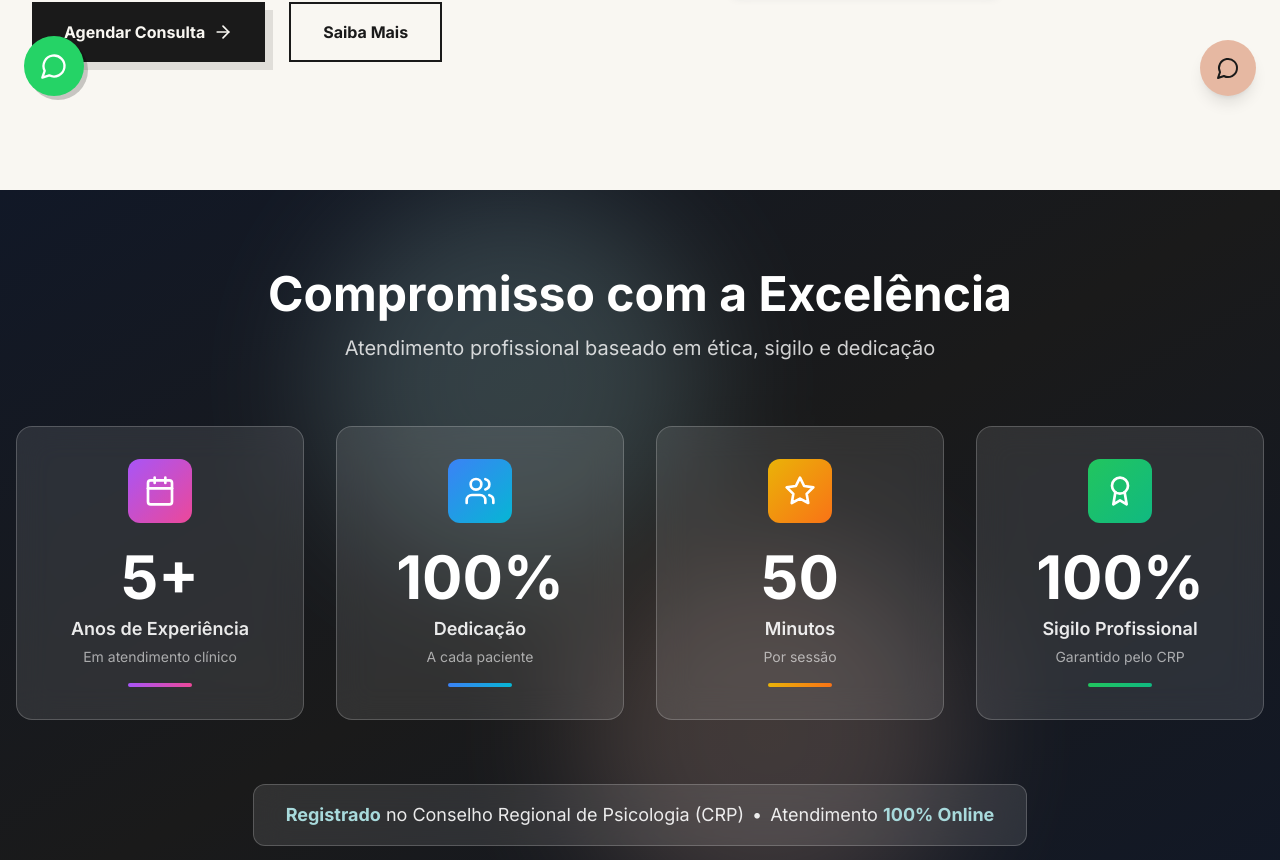
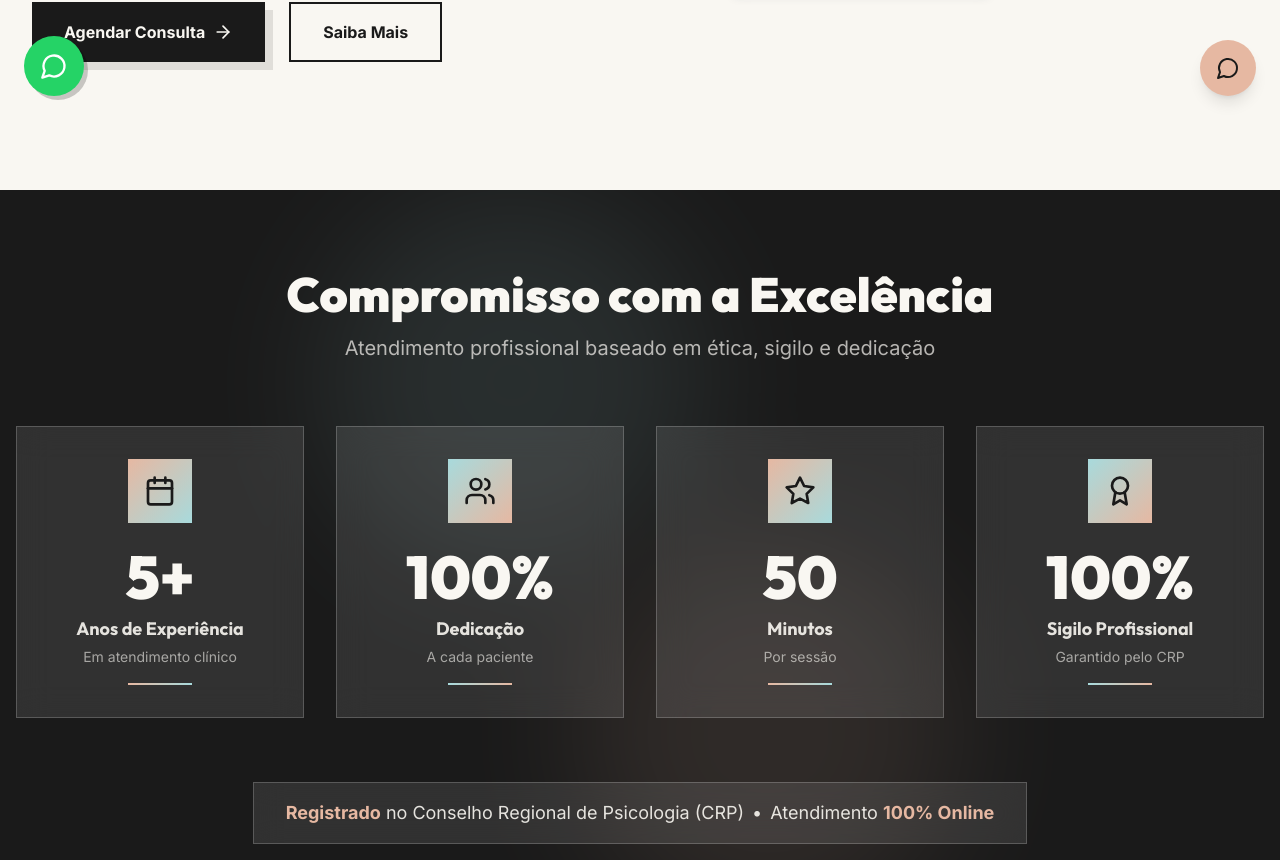
Before and after one commit to wellington86333/Meusitepsi, a React (Vite) app: page / in a window 1280 px wide. Shown: the part 680-1540 px from the top of the page. Built offline with nearby package versions, Linux system fonts and the light colour scheme.

Commit message:
Atualizando o site

```diff
--- a/src/components/Footer.jsx
+++ b/src/components/Footer.jsx
@@ -61,7 +61,7 @@ const Footer = () => {
                     </div>
                 </div>
 
-                <div className="border-t border-white/10 pt-8 text-center text-sm text-gray-600 flex flex-col md:flex-row justify-between items-center">
+                <div className="border-t border-white/10 pt-8 text-center text-sm text-bg/60 flex flex-col md:flex-row justify-between items-center">
                     <p>&copy; {new Date().getFullYear()} Wellington Brito Psicologia.</p>
                     <p className="mt-2 md:mt-0">Desenvolvido com <span className="text-red-500">❤</span> e Psicanálise.</p>
                 </div>
--- a/src/components/Services.jsx
+++ b/src/components/Services.jsx
@@ -14,7 +14,7 @@ const Services = () => {
     }));
 
     return (
-        <section id="services" className="py-24 bg-bg">
+        <section id="services" className="py-24 bg-surface">
             <div className="max-w-7xl mx-auto px-4 sm:px-6 lg:px-8">
                 <div className="text-center max-w-3xl mx-auto mb-20">
                     <motion.span
@@ -51,11 +51,11 @@ const Services = () => {
                             viewport={{ once: true }}
                             transition={{ duration: 0.5, delay: index * 0.1 }}
                             whileHover={{ y: -5 }}
-                            className="bg-surface p-8 border-2 border-primary/5 hover:border-secondary transition-all duration-300 group relative overflow-hidden"
+                            className="bg-bg p-8 border-2 border-primary/5 hover:border-secondary transition-all duration-300 group relative overflow-hidden"
                         >
                             <div className="absolute top-0 right-0 w-20 h-20 bg-secondary/5 rounded-bl-full -mr-10 -mt-10 transition-all group-hover:bg-secondary/20"></div>
 
-                            <div className="w-14 h-14 bg-primary/5 rounded-none flex items-center justify-center text-primary mb-6 group-hover:bg-primary group-hover:text-bg transition-colors duration-300">
+                            <div className="w-14 h-14 bg-primary/5 flex items-center justify-center text-primary mb-6 group-hover:bg-primary group-hover:text-bg transition-all duration-300 group-hover:scale-110">
                                 <service.icon size={28} strokeWidth={1.5} />
                             </div>
 
--- a/src/components/StatsCounter.jsx
+++ b/src/components/StatsCounter.jsx
@@ -17,7 +17,7 @@ export default function StatsCounter() {
             suffix: '+',
             label: 'Anos de Experiência',
             description: 'Em atendimento clínico',
-            color: 'from-purple-500 to-pink-500'
+            color: 'from-secondary to-accent'
         },
         {
             icon: Users,
@@ -25,14 +25,14 @@ export default function StatsCounter() {
             suffix: '%',
             label: 'Dedicação',
             description: 'A cada paciente',
-            color: 'from-blue-500 to-cyan-500'
+            color: 'from-accent to-secondary'
         },
         {
             icon: Star,
             value: 50,
             label: 'Minutos',
             description: 'Por sessão',
-            color: 'from-yellow-500 to-orange-500'
+            color: 'from-secondary to-accent'
         },
         {
             icon: Award,
@@ -40,14 +40,14 @@ export default function StatsCounter() {
             suffix: '%',
             label: 'Sigilo Profissional',
             description: 'Garantido pelo CRP',
-            color: 'from-green-500 to-emerald-500'
+            color: 'from-accent to-secondary'
         }
     ];
 
     return (
-        <section ref={ref} className="py-20 bg-gradient-to-br from-gray-900 via-primary to-gray-900 relative overflow-hidden">
+        <section ref={ref} className="py-20 bg-primary relative overflow-hidden">
             {/* Background Effects */}
-            <div className="absolute inset-0 opacity-20">
+            <div className="absolute inset-0 opacity-10">
                 <div className="absolute top-0 left-1/4 w-96 h-96 bg-accent rounded-full blur-3xl"></div>
                 <div className="absolute bottom-0 right-1/4 w-96 h-96 bg-secondary rounded-full blur-3xl"></div>
             </div>
@@ -59,10 +59,10 @@ export default function StatsCounter() {
                     viewport={{ once: true }}
                     className="text-center mb-16"
                 >
-                    <h2 className="text-4xl md:text-5xl font-bold text-white mb-4">
+                    <h2 className="text-4xl md:text-5xl font-display font-black text-bg mb-4">
                         Compromisso com a Excelência
                     </h2>
-                    <p className="text-xl text-white/80 max-w-2xl mx-auto">
+                    <p className="text-xl text-bg/70 max-w-2xl mx-auto font-sans">
                         Atendimento profissional baseado em ética, sigilo e dedicação
                     </p>
                 </motion.div>
@@ -80,16 +80,16 @@ export default function StatsCounter() {
                                 transition={{ delay: index * 0.1 }}
                                 className="relative group"
                             >
-                                {/* Card */}
-                                <div className="bg-white/10 backdrop-blur-lg rounded-2xl p-8 border border-white/20 hover:bg-white/15 transition-all duration-300 hover:scale-105 hover:shadow-2xl">
+                                {/* Card — bordas retas, consistente com o restante do site */}
+                                <div className="bg-white/10 backdrop-blur-lg p-8 border border-white/20 hover:bg-white/15 transition-all duration-300 hover:shadow-[4px_4px_0px_0px_rgba(230,184,162,0.6)]">
                                     {/* Icon */}
-                                    <div className={`w-16 h-16 bg-gradient-to-br ${stat.color} rounded-xl flex items-center justify-center mb-6 mx-auto group-hover:scale-110 transition-transform duration-300`}>
-                                        <Icon className="w-8 h-8 text-white" />
+                                    <div className={`w-16 h-16 bg-gradient-to-br ${stat.color} flex items-center justify-center mb-6 mx-auto group-hover:scale-110 transition-transform duration-300`}>
+                                        <Icon className="w-8 h-8 text-primary" />
                                     </div>
 
                                     {/* Number */}
                                     <div className="text-center mb-4">
-                                        <div className="text-5xl md:text-6xl font-bold text-white mb-2">
+                                        <div className="text-5xl md:text-6xl font-display font-black text-bg mb-2">
                                             {inView && (
                                                 <CountUp
                                                     end={stat.value}
@@ -100,20 +100,20 @@ export default function StatsCounter() {
                                                 />
                                             )}
                                         </div>
-                                        <h3 className="text-lg font-semibold text-white/90 mb-1">
+                                        <h3 className="text-lg font-display font-bold text-bg/90 mb-1">
                                             {stat.label}
                                         </h3>
-                                        <p className="text-sm text-white/60">
+                                        <p className="text-sm text-bg/60 font-sans">
                                             {stat.description}
                                         </p>
                                     </div>
 
                                     {/* Decorative Line */}
-                                    <div className={`h-1 bg-gradient-to-r ${stat.color} rounded-full mx-auto w-16 group-hover:w-full transition-all duration-300`}></div>
+                                    <div className={`h-0.5 bg-gradient-to-r ${stat.color} mx-auto w-16 group-hover:w-full transition-all duration-300`}></div>
                                 </div>
 
                                 {/* Glow Effect */}
-                                <div className={`absolute inset-0 bg-gradient-to-r ${stat.color} rounded-2xl blur-xl opacity-0 group-hover:opacity-20 transition-opacity duration-300 -z-10`}></div>
+                                <div className={`absolute inset-0 bg-gradient-to-r ${stat.color} blur-xl opacity-0 group-hover:opacity-10 transition-opacity duration-300 -z-10`}></div>
                             </motion.div>
                         );
                     })}
@@ -126,11 +126,11 @@ export default function StatsCounter() {
                     viewport={{ once: true }}
                     className="mt-16 text-center"
                 >
-                    <div className="inline-block bg-white/10 backdrop-blur-lg rounded-xl px-8 py-4 border border-white/20">
-                        <p className="text-white/90 text-lg">
-                            <strong className="text-accent">Registrado</strong> no Conselho Regional de Psicologia (CRP)
+                    <div className="inline-block bg-white/10 backdrop-blur-lg px-8 py-4 border border-white/20">
+                        <p className="text-bg/90 text-lg font-sans">
+                            <strong className="text-secondary">Registrado</strong> no Conselho Regional de Psicologia (CRP)
                             <span className="mx-2">•</span>
-                            Atendimento <strong className="text-accent">100% Online</strong>
+                            Atendimento <strong className="text-secondary">100% Online</strong>
                         </p>
                     </div>
                 </motion.div>
--- a/src/translations.js
+++ b/src/translations.js
@@ -96,6 +96,7 @@ export const translations = {
         },
         // Testimonials
         testimonials: {
+            badge: "O Que Dizem",
             title: "O QUE DIZEM",
             titleHighlight: "MEUS PACIENTES",
             items: [
@@ -344,6 +345,7 @@ export const translations = {
         },
         // Testimonials
         testimonials: {
+            badge: "Testimonials",
             title: "WHAT MY",
             titleHighlight: "PATIENTS SAY",
             items: [
@@ -592,6 +594,7 @@ export const translations = {
         },
         // Testimonials
         testimonials: {
+            badge: "Testimonios",
             title: "LO QUE DICEN",
             titleHighlight: "MIS PACIENTES",
             items: [
--- a/tailwind.config.js
+++ b/tailwind.config.js
@@ -21,6 +21,7 @@ export default {
             fontFamily: {
                 sans: ['Inter', 'sans-serif'],
                 display: ['Outfit', 'sans-serif'],
+                serif: ['Playfair Display', 'Georgia', 'serif'],
             },
             boxShadow: {
                 'neu': '5px 5px 10px #d1d1d1, -5px -5px 10px #ffffff',
```
Also changed, not shown: index.html (+0 -9 lines), src/components/ExitIntentPopup.jsx (+0 -17 lines), src/components/Hero.jsx (+5 -4 lines), src/components/Navbar.jsx (+12 -3 lines), src/components/PsychoQuiz.jsx (+4 -12 lines), src/components/Testimonials.jsx (+12 -2 lines).
